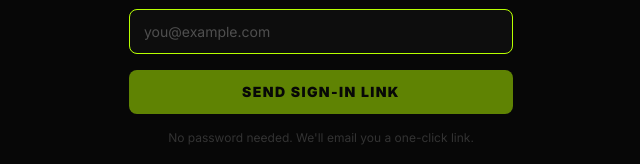
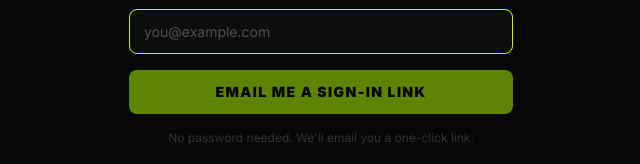
Before and after one commit to mizmalos/dark-promoters, a Next.js app: page /portal in a window 1280 px wide. Shown: the part 352-516 px from the top of the page, without its empty margins (319-959 px from the left). Built offline with nearby package versions, Linux system fonts and the light colour scheme; no server answers.

Commit message:
fix: clarify portal sign-in button copy
"Send Sign-In Link" read like an immediate-access action; it actually
just triggers an email the promoter still has to open and click.

```diff
--- a/app/portal/MagicLinkForm.tsx
+++ b/app/portal/MagicLinkForm.tsx
@@ -99,7 +99,7 @@ export default function MagicLinkForm({ next }: { next?: string }) {
           opacity: state === 'loading' || !email.trim() ? 0.5 : 1,
         }}
       >
-        {state === 'loading' ? 'Sending…' : 'Send Sign-In Link'}
+        {state === 'loading' ? 'Sending…' : 'Email Me a Sign-In Link'}
       </button>
 
       <p className="text-center text-xs" style={{ color: '#333' }}>
```
